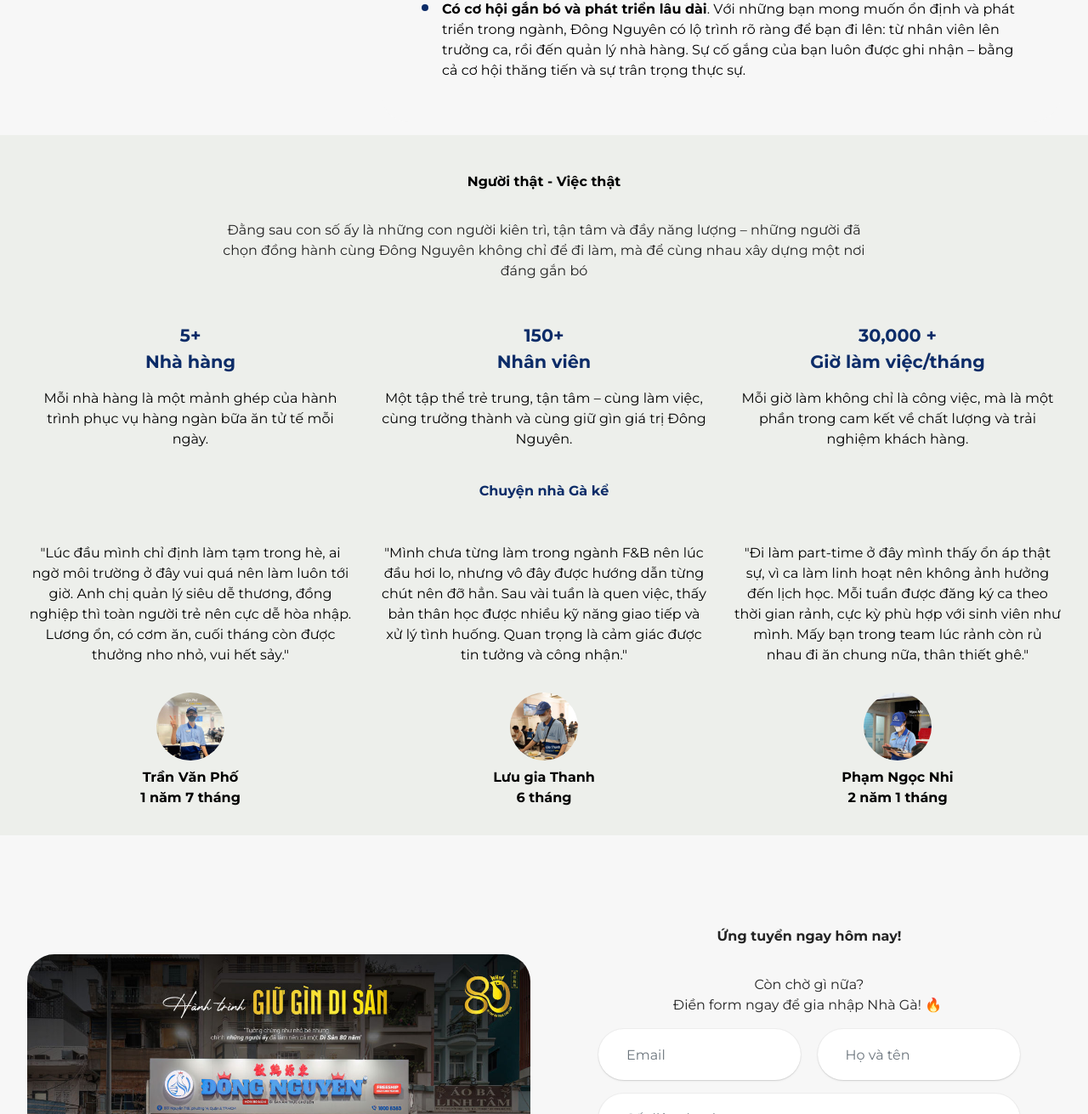
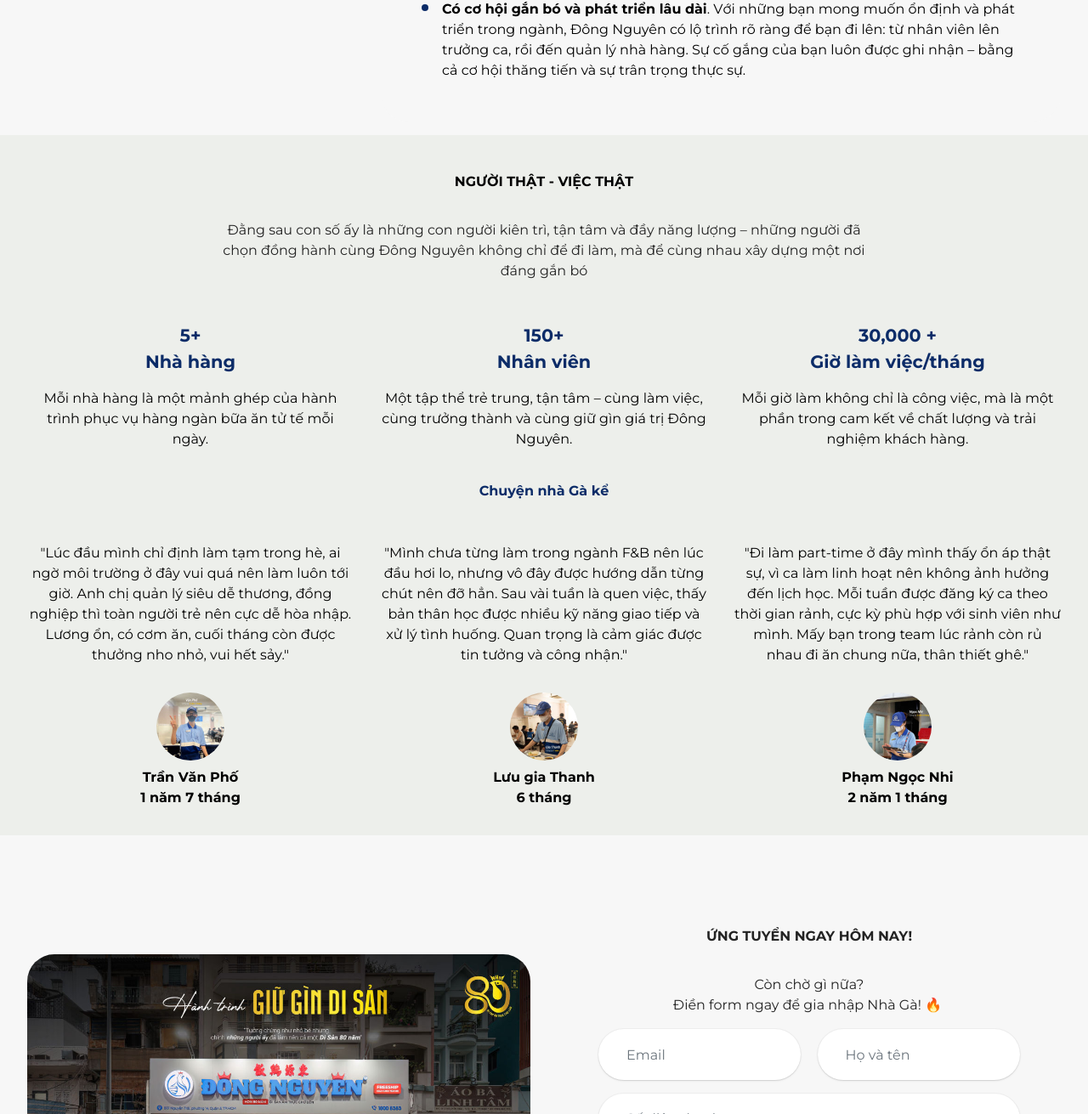
Before and after one commit to techablevn/thaimau-tuyendung, a plain HTML site: page index.html in a window 1280 px wide. Shown: the part 2884-4195 px from the top of the page at 85% size. Drawn offline with Linux system fonts and the light colour scheme; some packages are replaced by stand-ins of ours; a script that the page names is missing; files whose address does not match are found by name.

Commit message:
update index.html

```diff
--- a/index.html
+++ b/index.html
@@ -504,7 +504,7 @@
             <h3
               class="mbr-section-title mbr-fonts-style align-center mb-0 display-2"
             >
-              <strong>Người thật - Việc thật</strong>
+              <strong>NGƯỜI THẬT - VIỆC THẬT</strong>
             </h3>
             <h5
               class="mbr-section-subtitle mbr-fonts-style align-center mb-0 mt-4 display-4"
@@ -670,7 +670,7 @@
               <h3
                 class="mbr-section-title mbr-fonts-style align-center mb-0 display-2"
               >
-                <strong>Ứng tuyển ngay hôm nay!</strong>
+                <strong>ỨNG TUYỂN NGAY HÔM NAY!</strong>
               </h3>
               <h4
                 class="mbr-section-subtitle mbr-fonts-style align-center mb-0 mt-4 display-4"
```
